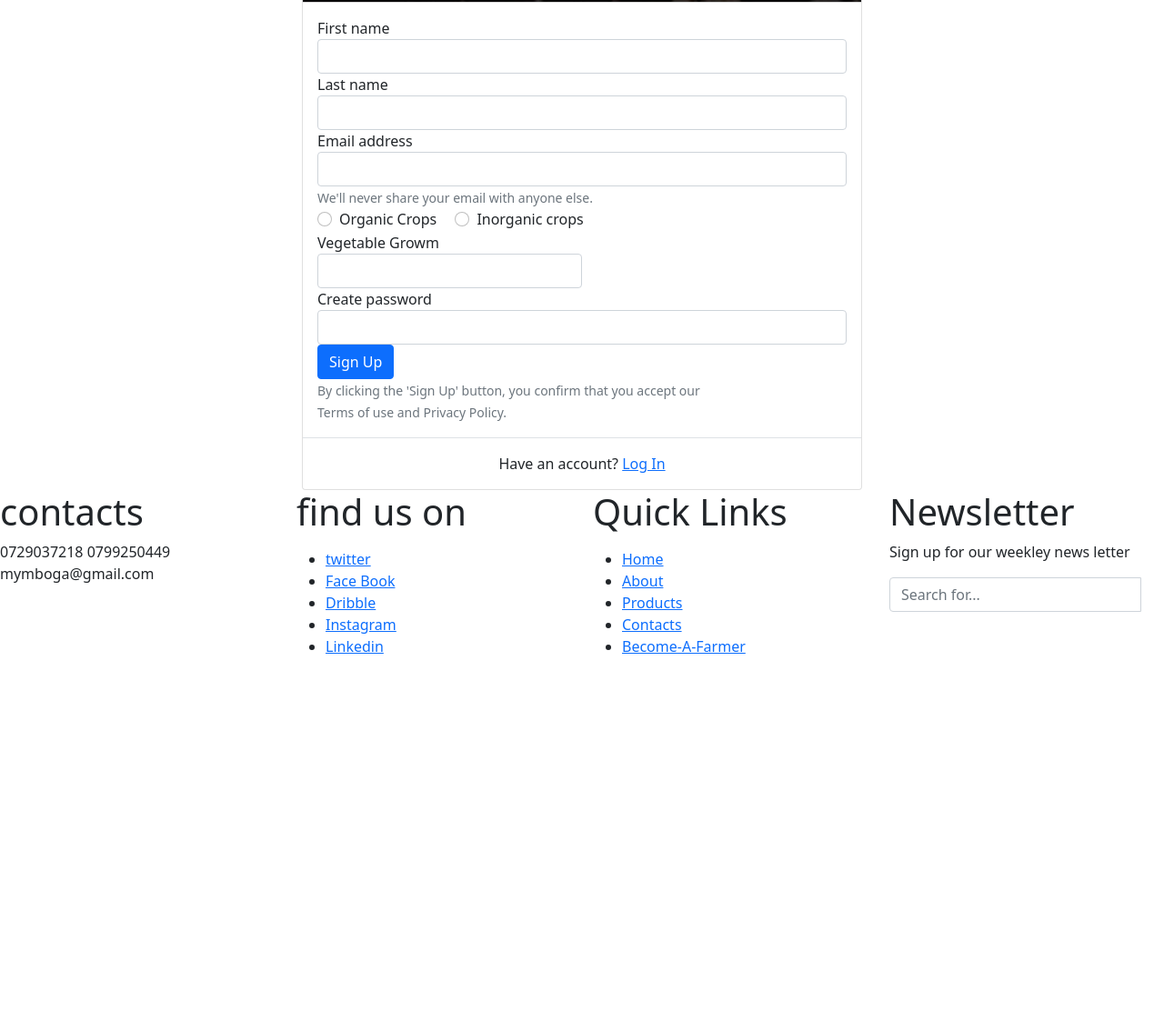
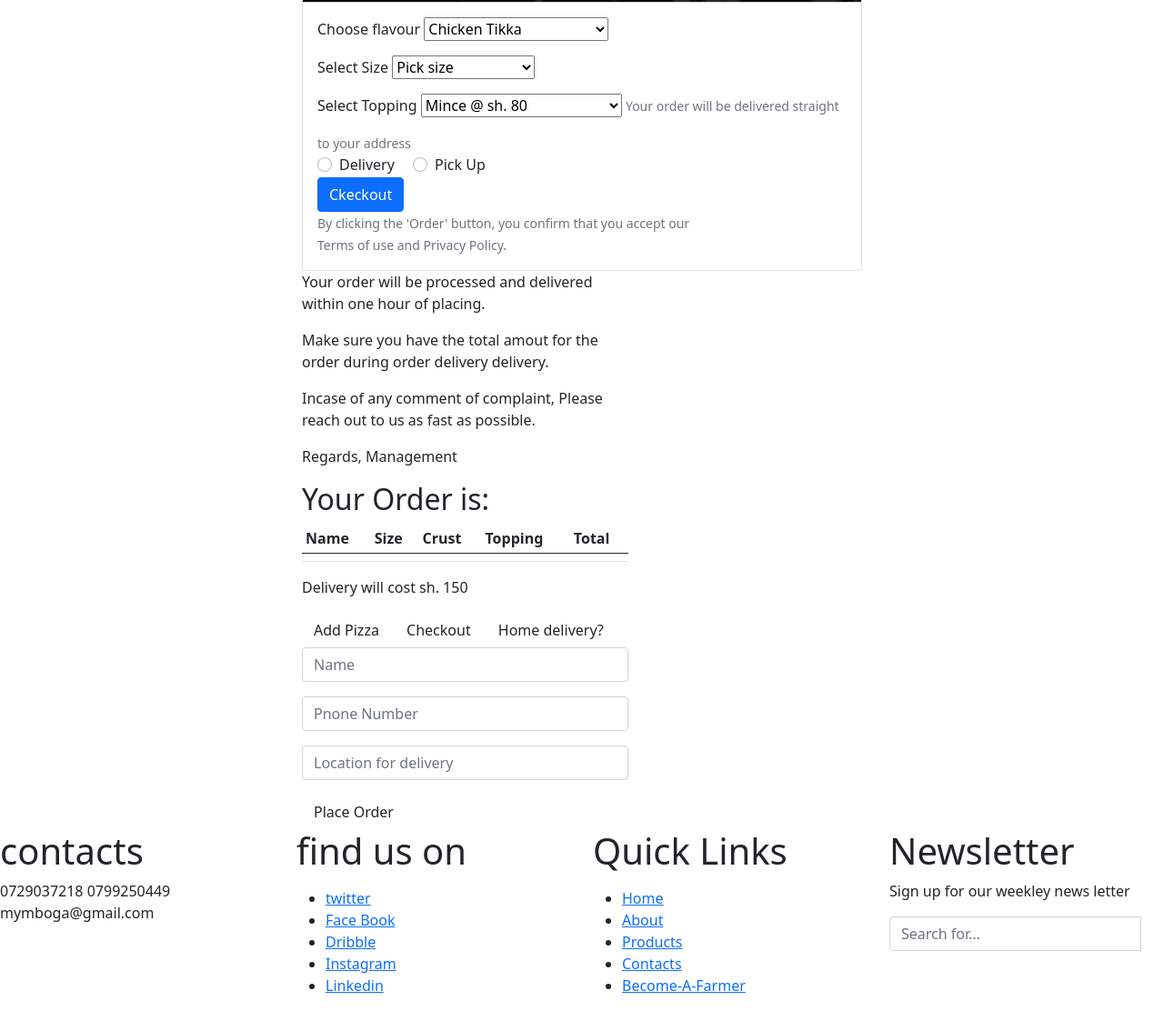
Before and after one commit to rashidaysher/pizza-delivery, a plain HTML site: page index.html in a window 1280 px wide. Shown: the part 4721-5833 px from the top of the page at 91% size. Before the commit the page ends 5460 px from the top, so only its background shows below. Drawn offline with Linux system fonts and the light colour scheme.

```diff
--- a/index.html
+++ b/index.html
@@ -257,56 +257,116 @@
 
         <div class="form-row">
             <div class="col form-group">
-                <label>First name </label>
-                    <input type="text" class="form-control" placeholder="">
+                <label for="select">Choose flavour </label>
+				<select class="browser-default custom-select custom-select-md mb-3 name">
+					<!-- <option selected value="choose">Choose your flavor</option> -->
+					<option value="Chicken Tikka">Chicken Tikka</option>
+					<option value="PeriPeri Pizza">PeriPeri Pizza</option>
+					<option value="Raspberry Dessert Pizza">Raspberry Dessert Pizza</option>
+					<option value="Chicken Alfredo Pizza">Chicken Alfredo Pizza</option>
+					<option value="Sunchoke Pizza">Sunchoke Pizza</option>
+					<option value="Buffalo Chicken Sticks">Buffalo Chicken Sticks</option>
+				  </select>
             </div> <!-- form-group end.// -->
             <div class="col form-group">
-                <label>Last name</label>
-                    <input type="text" class="form-control" placeholder=" ">
+                <label for="select"> Select Size</label>
+				<select class="browser-default custom-select custom-select-md mb-3" id="size">
+					<option selected value="0">Pick size</option>
+					<option value="large">Large -- sh. 1400</option>
+					<option value="medium">Medium -- sh. 950</option>
+					<option value="small">Small -- sh. 600</option>
+				  </select>
             </div> <!-- form-group end.// -->
         </div> <!-- form-row end.// -->
         <div class="form-group">
-            <label>Email address</label>
-            <input type="email" class="form-control" placeholder="">
-            <small class="form-text text-muted">We'll never share your email with anyone else.</small>
+            <label>Select Topping</label>
+			<select class="custom-select custom-select-md mb-3" id="toppings" required>
+				<option value="tomato">Mince @ sh. 80</option>
+				<option value="onions">Onions @ sh. 80</option>
+				<option value="mushroom">Olives@ sh. 80</option>
+				<option value="greenpepper">Green Pepper @ sh. 80</option>
+				<option value=""></option>
+				<option value=""></option>
+				<option value="beef">Beef Peperoni @ sh. 170</option>
+				<option value="chicken">Periperi Chicken @ sh. 170</option>
+			</select>
+            <small class="form-text text-muted">Your order will be delivered straight to your address</small>
         </div> <!-- form-group end.// -->
         <div class="form-group">
                 <label class="form-check form-check-inline">
                 <input class="form-check-input" type="radio" name="gender" value="option1">
-                <span class="form-check-label"> Organic Crops </span>
+                <span class="form-check-label"> Delivery </span>
             </label>
             <label class="form-check form-check-inline">
                 <input class="form-check-input" type="radio" name="gender" value="option2">
-                <span class="form-check-label"> Inorganic crops</span>
+                <span class="form-check-label"> Pick Up</span>
             </label>
         </div> <!-- form-group end.// -->
-        <div class="form-row">
-            <div class="form-group col-md-6">
-                <label>Vegetable Growm</label>
-                <input type="text" class="form-control">
-            </div> <!-- form-group end.// -->
-        </div> <!-- form-row.// -->
+
         <div class="form-group">
-            <label>Create password</label>
-            <input class="form-control" type="password">
-        </div> <!-- form-group end.// -->
-        <div class="form-group">
-            <button type="submit" class="btn btn-primary btn-block"> Sign Up </button>
+            <button type="submit" class="btn btn-primary btn-block"> Ckeckout </button>
         </div> <!-- form-group// -->
-        <small class="text-muted">By clicking the 'Sign Up' button, you confirm that you accept our <br> Terms of use and Privacy Policy.</small>
+        <small class="text-muted">By clicking the 'Order' button, you confirm that you accept our <br> Terms of use and Privacy Policy.</small>
     </form>
     </article> <!-- card-body end .// -->
-    <div class="border-top card-body text-center">Have an account? <a href="login.html">Log In</a></div>
-    </div> <!-- card.// -->
-    </div> <!-- col.//-->
+
+    </div>
+	<div class="col-sm-7">
+		<div id="information">
+		  <p>Your order will be processed and delivered within one hour of placing.</p>
+		  <p>Make sure you have the total amout for the order during order delivery delivery.</p>
+		  <p>Incase of any comment of complaint, Please reach out to us as fast as possible.</p>
+		  <p id="regards">Regards, Management</p>
+		</div>
+		<div class="choise">
+		  <h2>Your Order is:</h2>
+		  <div id="your-orders">
+			<table class="table table-sm  pizzatable">
+			  <thead>
+				<tr>
+				  <th scope="col">Name</th>
+				  <th scope="col">Size</th>
+				  <th scope="col">Crust</th>
+				  <th scope="col">Topping</th>
+				  <th scope="col">Total</th>
+				</tr>
+			  </thead>
+			  <tbody id="ordersmade">
+				<tr>
+				  <td id="pizzaname"></td>
+				  <td id="pizzasize"></td>
+				  <td id="pizzacrust"></td>
+				  <td id="pizzatopping"></td>
+				  <td id="totals"></td>
+				</tr>
+			  </tbody>
+			</table>
+			<p id="pizzatotal"></p>
+			<p id="totalbill"></p>
+			<p id="addedprice">Delivery will cost sh. 150</p>
+			<p id="finallmessage"></p>
+		  </div>
+		  <button class="btn btn-orange addPizza">Add Pizza</button>
+		  <button class="btn btn-orange" id="checkout">Checkout</button>
+		  <button class="btn btn-orange deliver">Home delivery?</button>
+		</div>
+		<div class="delivery">
+			<form action="">
+			  <div class="form-group">
+				<input type="text" id="name" class="form-control mb-3" placeholder="Name">
+				<input type="number" id="phone" class="form-control mb-3" placeholder="Pnone Number">
+				<input type="text" id="location" class="form-control mb-3" placeholder="Location for delivery">
+				<button class="btn btn-orange" id="final-order">Place Order</button>
+			  </div>
+			</form>
+		</div>
+	  </div>
+    </div>
 
     </div> <!-- row.//-->
 
 
     </div>
-    <!--container end.//-->
-<!-- main content -->
-
 
    <div class="footer">
 <div class="container-fluid4">
```
